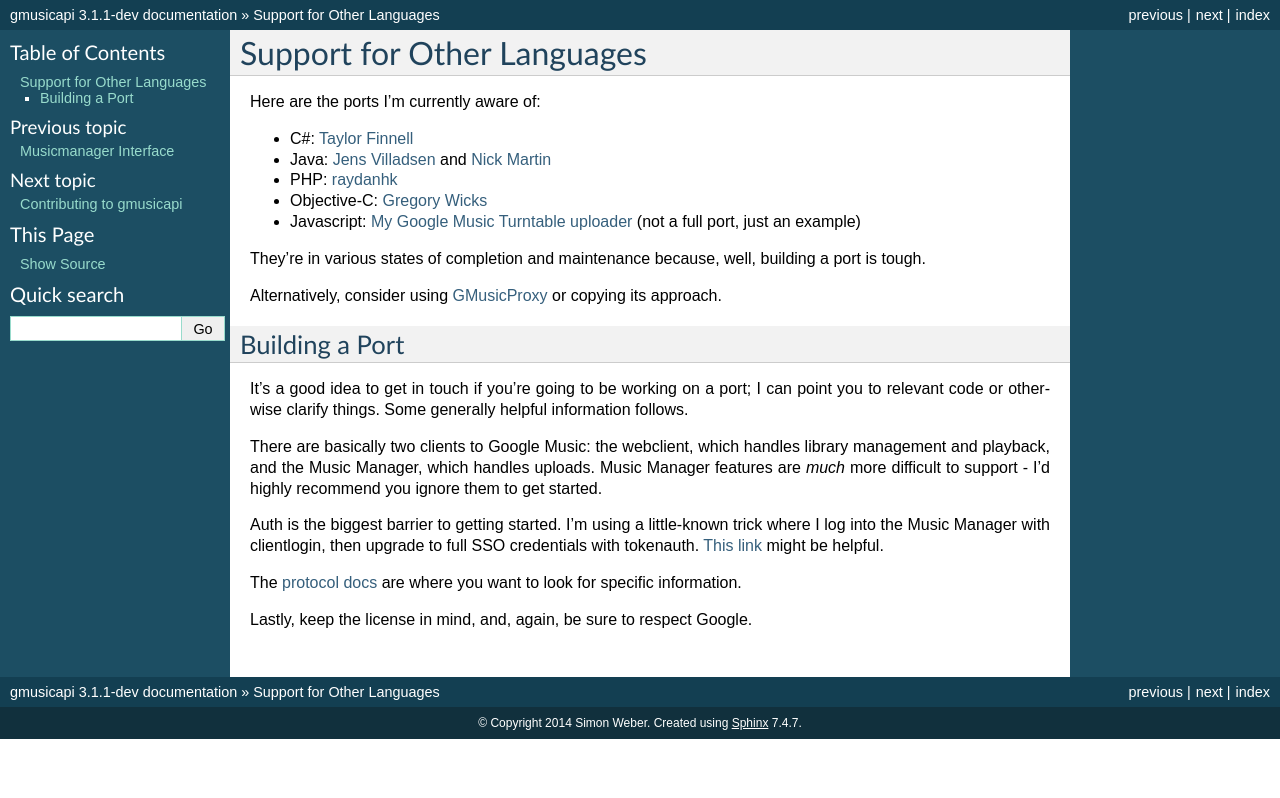
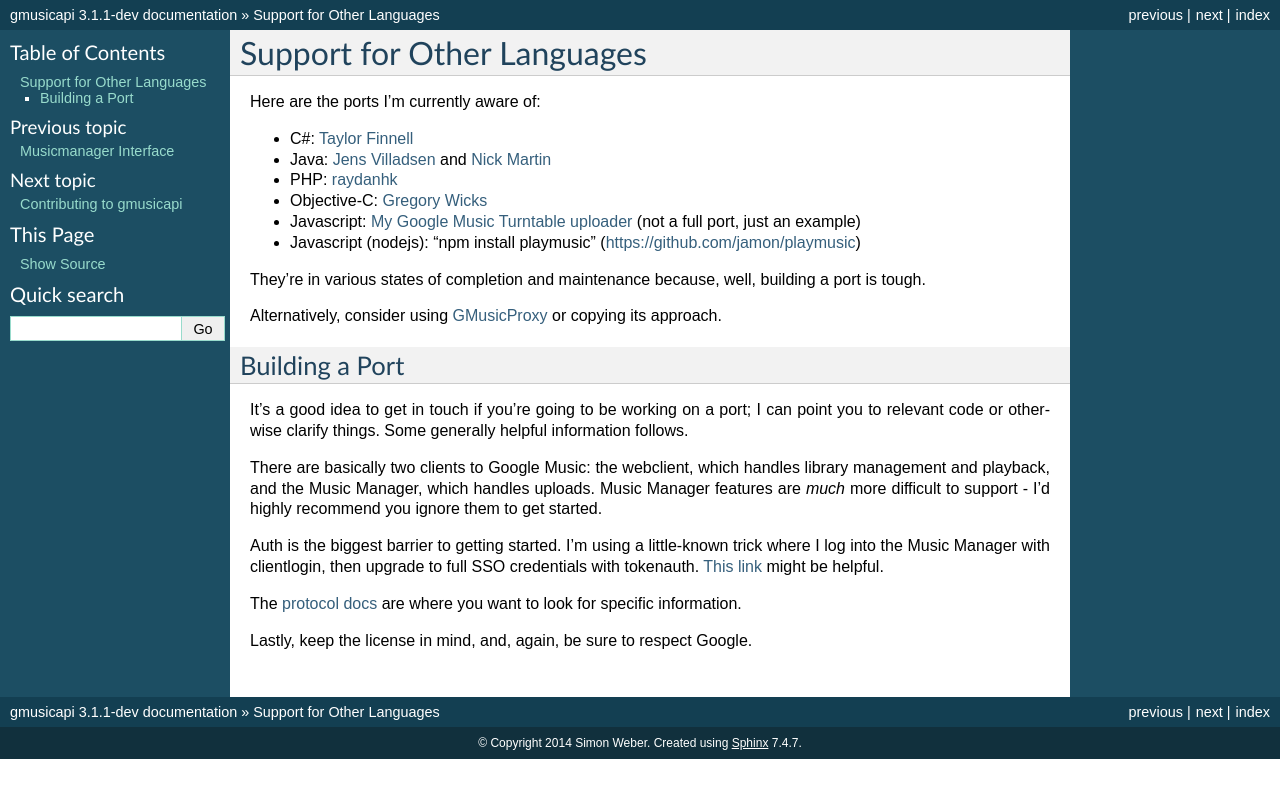
Before and after one commit to simon-weber/gmusicapi, a Sphinx documentation site: the page built from docs/source/ports.rst, in a window 1280 px wide. Shown: the top 798 px of the page. Built offline with Sphinx 7.4.7, drawn with Linux system fonts in a browser that asks for light colours; the version number is read from the project's files by our own code.

Commit message:
added nodejs port

```diff
--- a/docs/source/ports.rst
+++ b/docs/source/ports.rst
@@ -17,6 +17,7 @@
 -  Javascript: `My Google Music Turntable uploader
    <https://github.com/simon-weber/Google-Music-Turntable-Uploader>`__
    (not a full port, just an example)
+-  Javascript (nodejs): "npm install playmusic" (https://github.com/jamon/playmusic)
 
 They're in various states of completion and maintenance because,
 well, building a port is tough.
```
